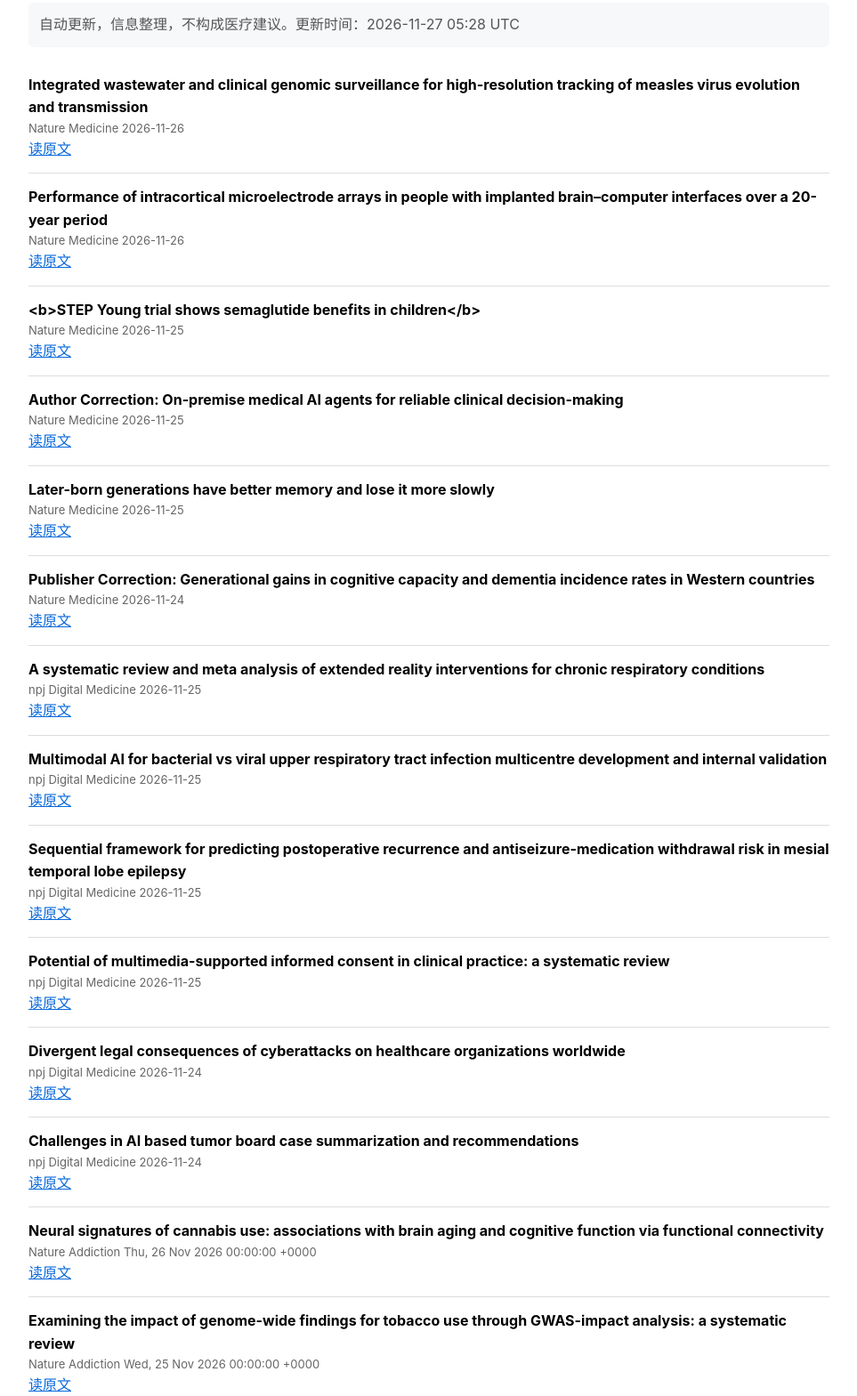
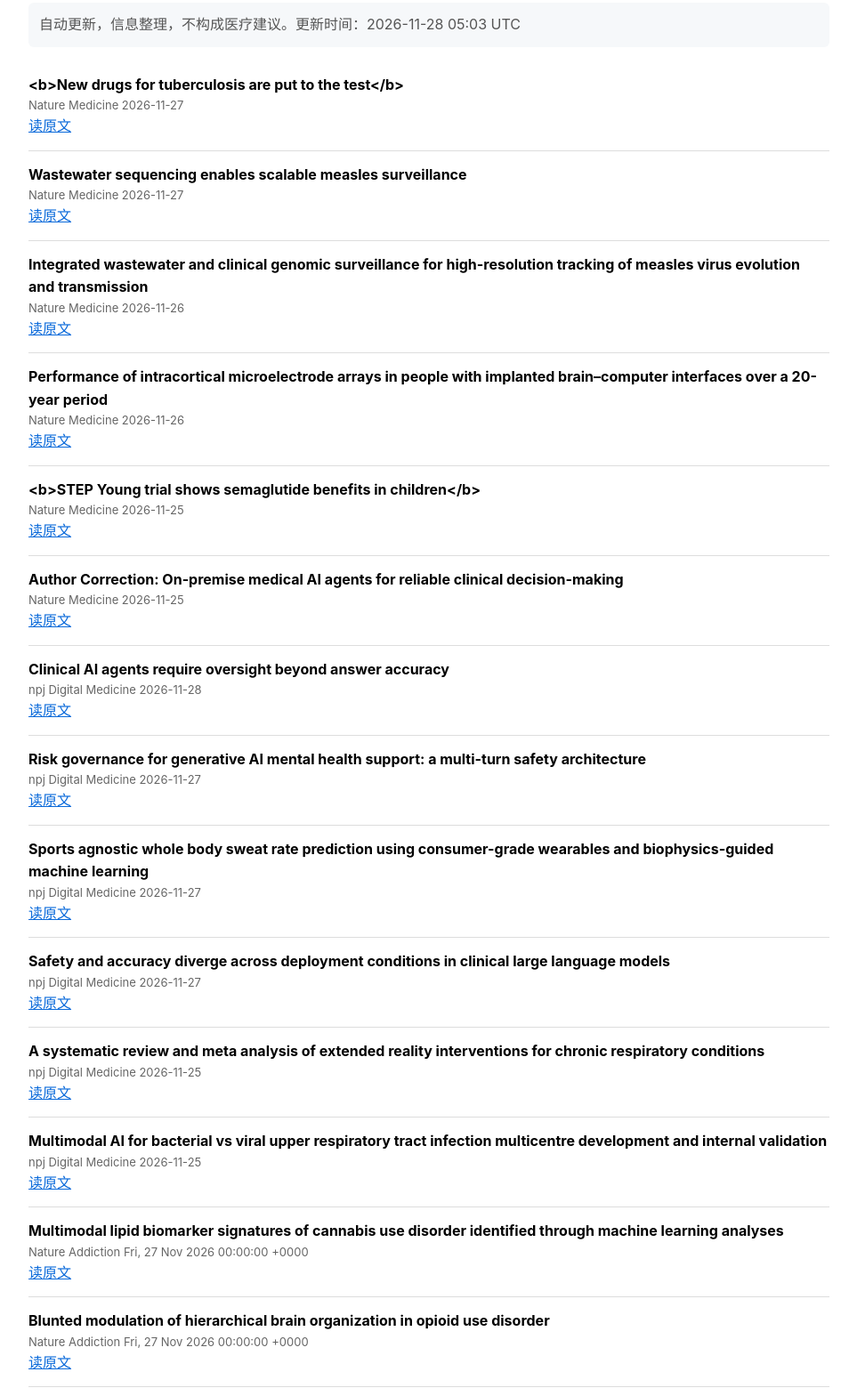
Before and after one commit to itswinky1212-cmd/my-radar, a plain HTML site: page index.html in a window 1280 px wide. Shown: the part 86-1655 px from the top of the page at 89% size, without its empty margins (158-1121 px from the left). Drawn offline with Linux system fonts and the light colour scheme.

Commit message:
update news

```diff
--- a/index.html
+++ b/index.html
@@ -14,7 +14,19 @@ a { color: #0969da; }
 </head>
 <body>
 <h1>我的 AI 医疗资讯雷达</h1>
-<p class="notice">自动更新，信息整理，不构成医疗建议。更新时间：2026-11-27 05:28 UTC</p>
+<p class="notice">自动更新，信息整理，不构成医疗建议。更新时间：2026-11-28 05:03 UTC</p>
+
+    <div class="item">
+      <div><b>&lt;b&gt;New drugs for tuberculosis are put to the test&lt;/b&gt;</b></div>
+      <div class="source">Nature Medicine 2026-11-27</div>
+      <div><a href="https://www.nature.com/articles/d41591-026-00060-0">读原文</a></div>
+    </div>
+
+    <div class="item">
+      <div><b>Wastewater sequencing enables scalable measles surveillance</b></div>
+      <div class="source">Nature Medicine 2026-11-27</div>
+      <div><a href="https://www.nature.com/articles/s41591-026-04761-4">读原文</a></div>
+    </div>
 
     <div class="item">
       <div><b>Integrated wastewater and clinical genomic surveillance for high-resolution tracking of measles virus evolution and transmission</b></div>
@@ -41,15 +53,27 @@ a { color: #0969da; }
     </div>
 
     <div class="item">
-      <div><b>Later-born generations have better memory and lose it more slowly</b></div>
-      <div class="source">Nature Medicine 2026-11-25</div>
-      <div><a href="https://www.nature.com/articles/s41591-026-04758-z">读原文</a></div>
+      <div><b>Clinical AI agents require oversight beyond answer accuracy</b></div>
+      <div class="source">npj Digital Medicine 2026-11-28</div>
+      <div><a href="https://www.nature.com/articles/s41746-026-03559-5">读原文</a></div>
     </div>
 
     <div class="item">
-      <div><b>Publisher Correction: Generational gains in cognitive capacity and dementia incidence rates in Western countries</b></div>
-      <div class="source">Nature Medicine 2026-11-24</div>
-      <div><a href="https://www.nature.com/articles/s41591-026-04824-6">读原文</a></div>
+      <div><b>Risk governance for generative AI mental health support: a multi-turn safety architecture</b></div>
+      <div class="source">npj Digital Medicine 2026-11-27</div>
+      <div><a href="https://www.nature.com/articles/s41746-026-03510-8">读原文</a></div>
+    </div>
+
+    <div class="item">
+      <div><b>Sports agnostic whole body sweat rate prediction using consumer-grade wearables and biophysics-guided machine learning</b></div>
+      <div class="source">npj Digital Medicine 2026-11-27</div>
+      <div><a href="https://www.nature.com/articles/s41746-026-03473-w">读原文</a></div>
+    </div>
+
+    <div class="item">
+      <div><b>Safety and accuracy diverge across deployment conditions in clinical large language models</b></div>
+      <div class="source">npj Digital Medicine 2026-11-27</div>
+      <div><a href="https://www.nature.com/articles/s41746-026-03455-y">读原文</a></div>
     </div>
 
     <div class="item">
@@ -65,27 +89,15 @@ a { color: #0969da; }
     </div>
 
     <div class="item">
-      <div><b>Sequential framework for predicting postoperative recurrence and antiseizure-medication withdrawal risk in mesial temporal lobe epilepsy</b></div>
-      <div class="source">npj Digital Medicine 2026-11-25</div>
-      <div><a href="https://www.nature.com/articles/s41746-026-03502-8">读原文</a></div>
+      <div><b>Multimodal lipid biomarker signatures of cannabis use disorder identified through machine learning analyses</b></div>
+      <div class="source">Nature Addiction Fri, 27 Nov 2026 00:00:00 +0000</div>
+      <div><a href="https://www.nature.com/articles/s41398-026-04584-4">读原文</a></div>
     </div>
 
     <div class="item">
-      <div><b>Potential of multimedia-supported informed consent in clinical practice: a systematic review</b></div>
-      <div class="source">npj Digital Medicine 2026-11-25</div>
-      <div><a href="https://www.nature.com/articles/s41746-026-03460-1">读原文</a></div>
-    </div>
-
-    <div class="item">
-      <div><b>Divergent legal consequences of cyberattacks on healthcare organizations worldwide</b></div>
-      <div class="source">npj Digital Medicine 2026-11-24</div>
-      <div><a href="https://www.nature.com/articles/s41746-026-03451-2">读原文</a></div>
-    </div>
-
-    <div class="item">
-      <div><b>Challenges in AI based tumor board case summarization and recommendations</b></div>
-      <div class="source">npj Digital Medicine 2026-11-24</div>
-      <div><a href="https://www.nature.com/articles/s41746-026-03442-3">读原文</a></div>
+      <div><b>Blunted modulation of hierarchical brain organization in opioid use disorder</b></div>
+      <div class="source">Nature Addiction Fri, 27 Nov 2026 00:00:00 +0000</div>
+      <div><a href="https://www.nature.com/articles/s41380-026-03965-x">读原文</a></div>
     </div>
 
     <div class="item">
@@ -112,17 +124,5 @@ a { color: #0969da; }
       <div><a href="https://www.nature.com/articles/s41583-026-01109-2">读原文</a></div>
     </div>
 
-    <div class="item">
-      <div><b>A reproducible structural brain axis of alcohol use severity</b></div>
-      <div class="source">Nature Addiction Thu, 19 Nov 2026 00:00:00 +0000</div>
-      <div><a href="https://www.nature.com/articles/s41398-026-04587-1">读原文</a></div>
-    </div>
-
-    <div class="item">
-      <div><b>Gene discovery and pleiotropic architecture of multidimensional pain in a genome-wide association study of &gt;1.2 million individuals</b></div>
-      <div class="source">Nature Addiction Thu, 12 Nov 2026 00:00:00 +0000</div>
-      <div><a href="https://www.nature.com/articles/s41593-026-02455-1">读原文</a></div>
-    </div>
-
 </body>
 </html>
```
